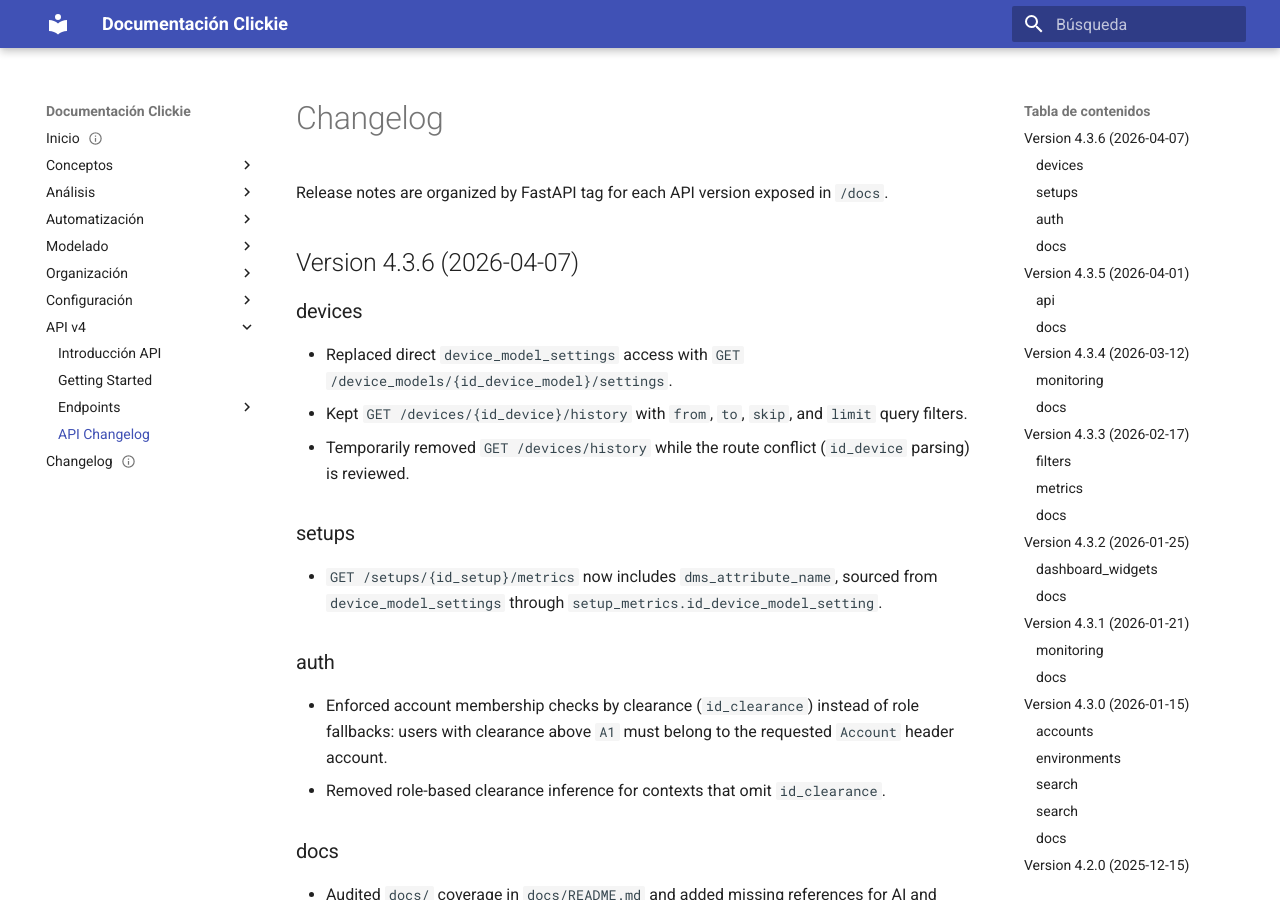
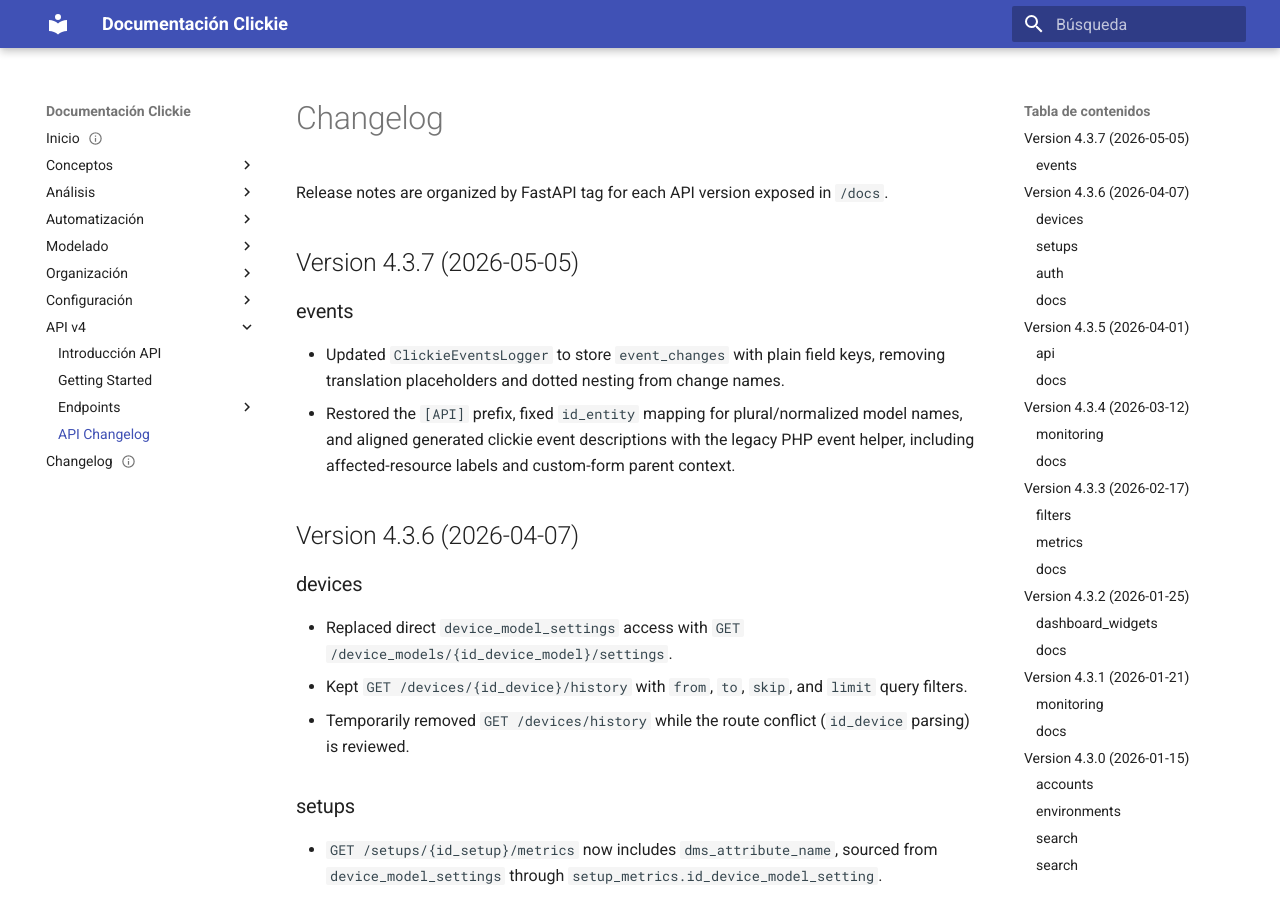
Before and after one commit to clickiespa/docv4, an MkDocs documentation site: the page built from docs/api/changelog.md, in a window 1280 px wide and 900 px high. Built offline with MkDocs 1.6.1 and Material for MkDocs 9.7.7, drawn with Linux system fonts in a browser that asks for light colours.

Commit message:
docs: sync API documentation from source repository

```diff
--- a/docs/api/changelog.md
+++ b/docs/api/changelog.md
@@ -1,6 +1,12 @@
 # Changelog
 
 Release notes are organized by FastAPI tag for each API version exposed in `/docs`.
+
+## Version 4.3.7 (2026-05-05)
+
+### events
+- Updated `ClickieEventsLogger` to store `event_changes` with plain field keys, removing translation placeholders and dotted nesting from change names.
+- Restored the `[API]` prefix, fixed `id_entity` mapping for plural/normalized model names, and aligned generated clickie event descriptions with the legacy PHP event helper, including affected-resource labels and custom-form parent context.
 
 ## Version 4.3.6 (2026-04-07)
 
```
